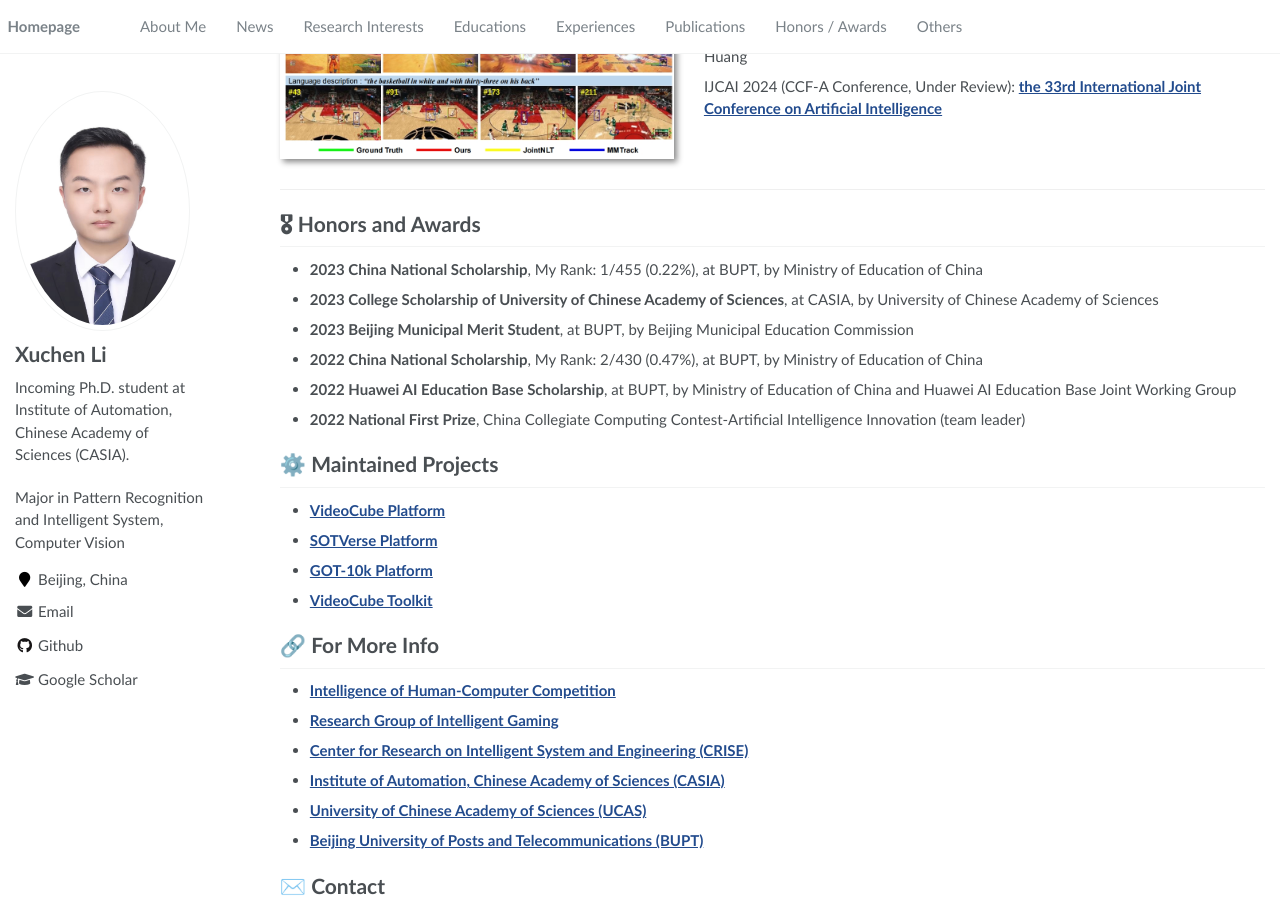
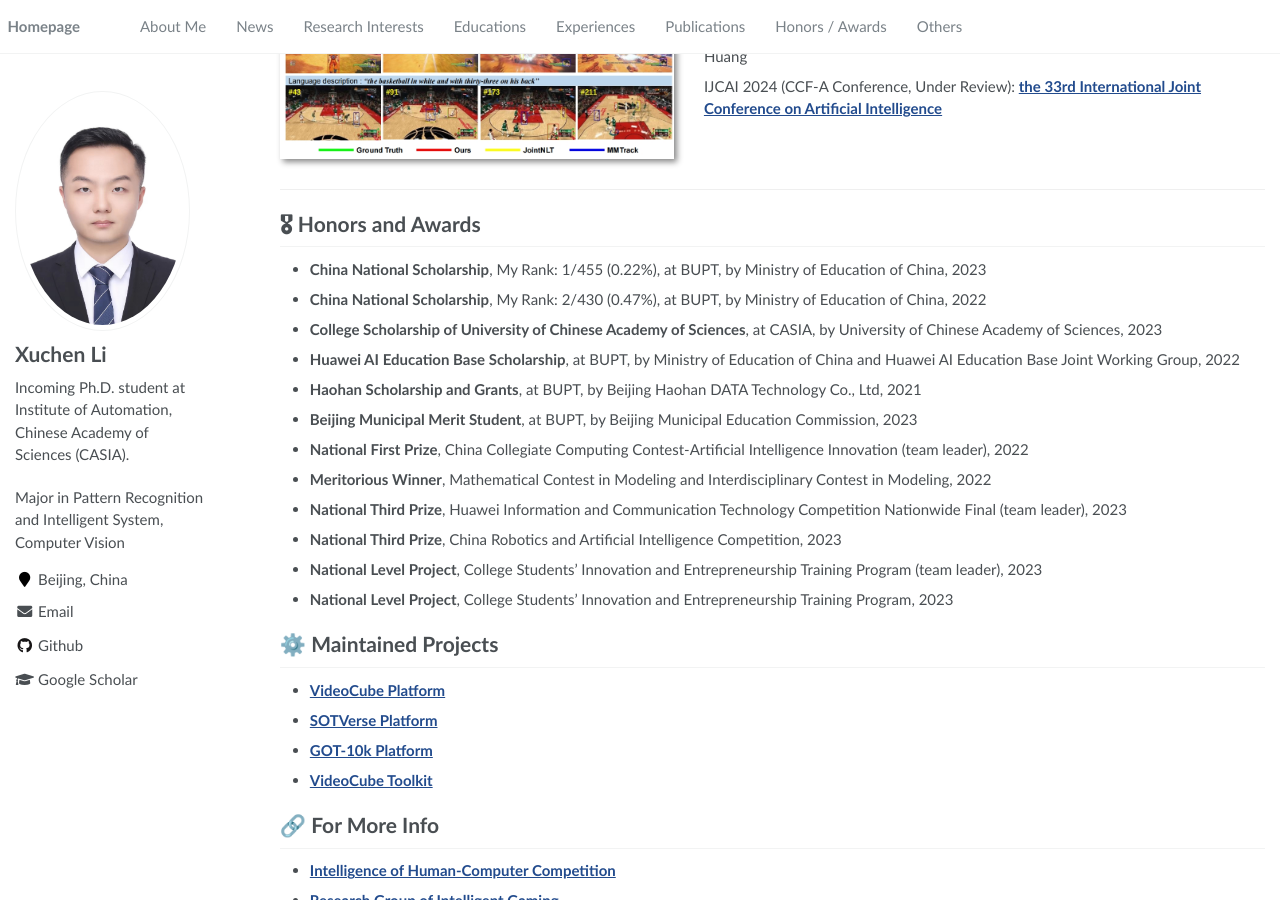
Before and after one commit to Xuchen-Li/Xuchen-Li.github.io, a Jekyll site: the page built from _pages/about.md, in a window 1280 px wide and 900 px high, scrolled down 1783 px. Built offline with Jekyll 4.4.1, drawn with Linux system fonts in a browser that asks for light colours.

Commit message:
Update about.md

```diff
--- a/_pages/about.md
+++ b/_pages/about.md
@@ -97,12 +97,18 @@ IJCAI 2024 (CCF-A Conference, Under Review): **[the 33rd International Joint Con
 
 # 🎖 Honors and Awards
 
-* **2023 China National Scholarship**, My Rank: 1/455 (0.22%), at BUPT, by Ministry of Education of China
-* **2023 College Scholarship of University of Chinese Academy of Sciences**, at CASIA, by University of Chinese Academy of Sciences
-* **2023 Beijing Municipal Merit Student**, at BUPT, by Beijing Municipal Education Commission
-* **2022 China National Scholarship**, My Rank: 2/430 (0.47%), at BUPT, by Ministry of Education of China
-* **2022 Huawei AI Education Base Scholarship**, at BUPT, by Ministry of Education of China and Huawei AI Education Base Joint Working Group
-* **2022 National First Prize**, China Collegiate Computing Contest-Artificial Intelligence Innovation (team leader)
+* **China National Scholarship**, My Rank: 1/455 (0.22%), at BUPT, by Ministry of Education of China, 2023
+* **China National Scholarship**, My Rank: 2/430 (0.47%), at BUPT, by Ministry of Education of China, 2022
+* **College Scholarship of University of Chinese Academy of Sciences**, at CASIA, by University of Chinese Academy of Sciences, 2023
+* **Huawei AI Education Base Scholarship**, at BUPT, by Ministry of Education of China and Huawei AI Education Base Joint Working Group, 2022
+* **Haohan Scholarship and Grants**, at BUPT, by Beijing Haohan DATA Technology Co., Ltd, 2021
+* **Beijing Municipal Merit Student**, at BUPT, by Beijing Municipal Education Commission, 2023
+* **National First Prize**, China Collegiate Computing Contest-Artificial Intelligence Innovation (team leader), 2022
+* **Meritorious Winner**, Mathematical Contest in Modeling and Interdisciplinary Contest in Modeling, 2022
+* **National Third Prize**, Huawei Information and Communication Technology Competition Nationwide Final (team leader), 2023
+* **National Third Prize**, China Robotics and Artificial Intelligence Competition, 2023
+* **National Level Project**, College Students' Innovation and Entrepreneurship Training Program (team leader), 2023
+* **National Level Project**, College Students' Innovation and Entrepreneurship Training Program, 2023
 
 # ⚙️ Maintained Projects
 
```
